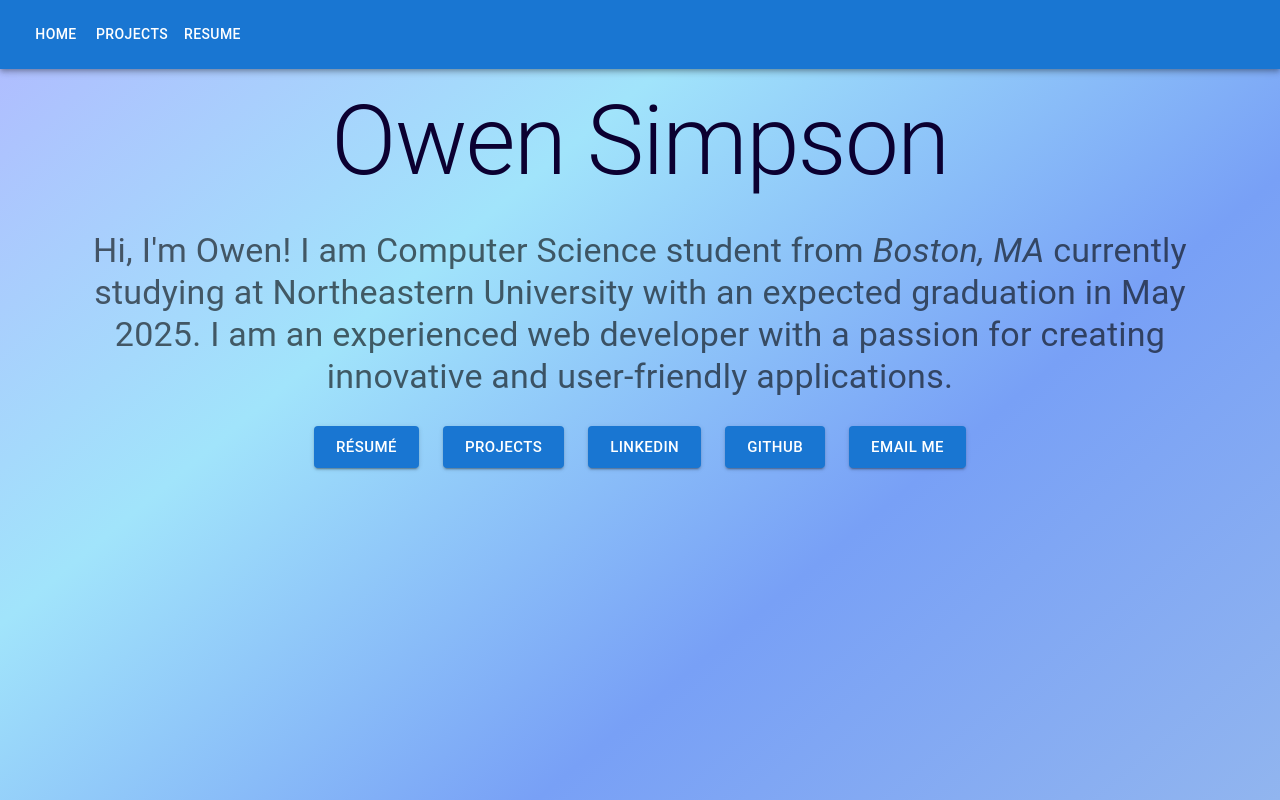
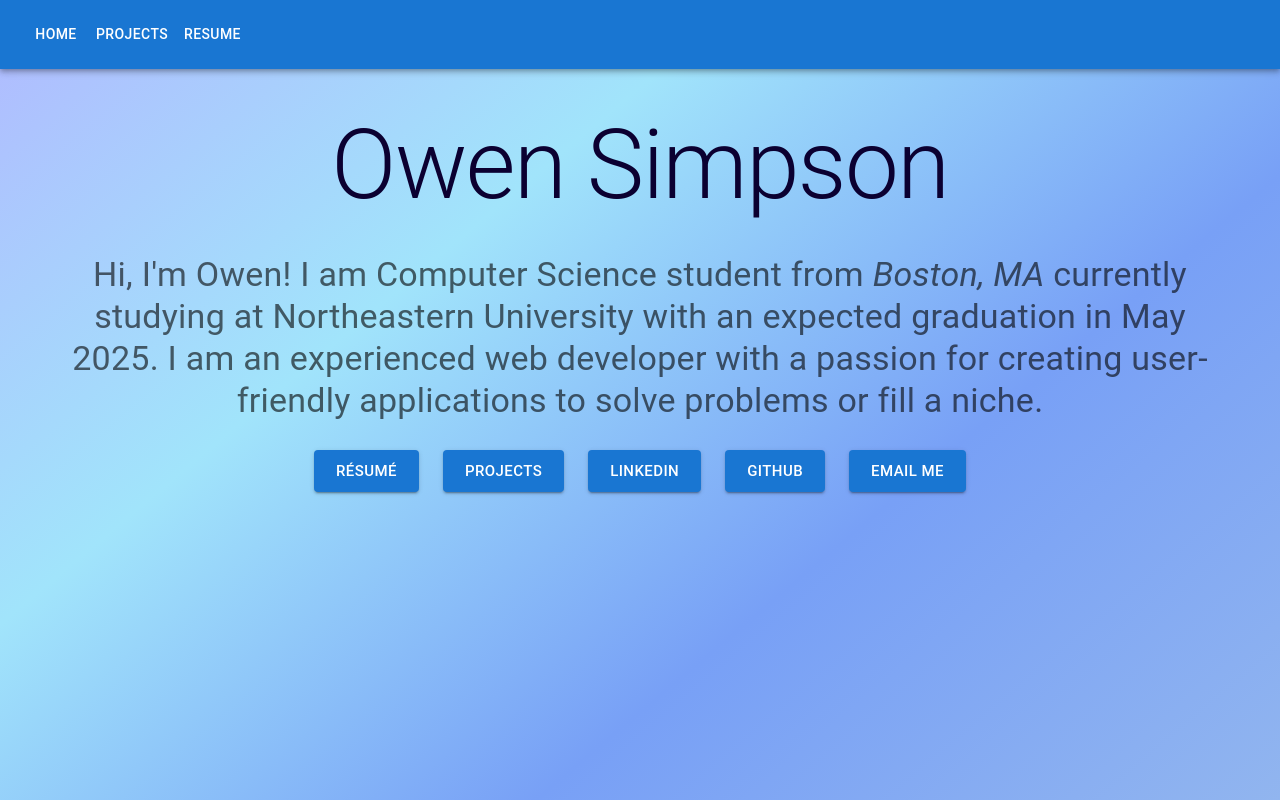
Before and after one commit to owens1127/owens1127.github.io, a React (Vite) app: page / in a window 1280 px wide. Built offline with nearby package versions, Linux system fonts and the light colour scheme.

Commit message:
update site content

```diff
--- a/src/components/Home.tsx
+++ b/src/components/Home.tsx
@@ -3,7 +3,7 @@ import HomeButton from "./HomeButton";
 
 export default function Home() {
   return (
-    <Container component="main" sx={{ padding: 2 }}>
+    <Container component="main" sx={{ padding: 5 }}>
       <Typography gutterBottom variant="h1">
         Owen Simpson
       </Typography>
@@ -11,7 +11,8 @@ export default function Home() {
         Hi, I'm Owen! I am Computer Science student from <em>Boston, MA</em>{" "}
         currently studying at Northeastern University with an expected
         graduation in May 2025. I am an experienced web developer with a passion
-        for creating innovative and user-friendly applications.
+        for creating user-friendly applications to solve problems or fill a
+        niche.
       </Typography>
       <Container sx={{ padding: 2 }}>
         <Box
--- a/src/components/ProjectCard.tsx
+++ b/src/components/ProjectCard.tsx
@@ -55,9 +55,11 @@ export default function ProjectCard({
               View Project
             </Button>
           )}
-          <Button variant="contained" href={repository} target="_blank">
-            Repository
-          </Button>
+          {repository && (
+            <Button variant="contained" href={repository} target="_blank">
+              Repository
+            </Button>
+          )}
         </Box>
       </Container>
     </Card>
--- a/src/types.ts
+++ b/src/types.ts
@@ -2,6 +2,6 @@ export type ProjectData = {
   name: string;
   description: string;
   url?: string;
-  repository: string;
+  repository?: string;
   images?: string[];
 };
```
Also changed, not shown: public/projects.json (+9 -6 lines).
